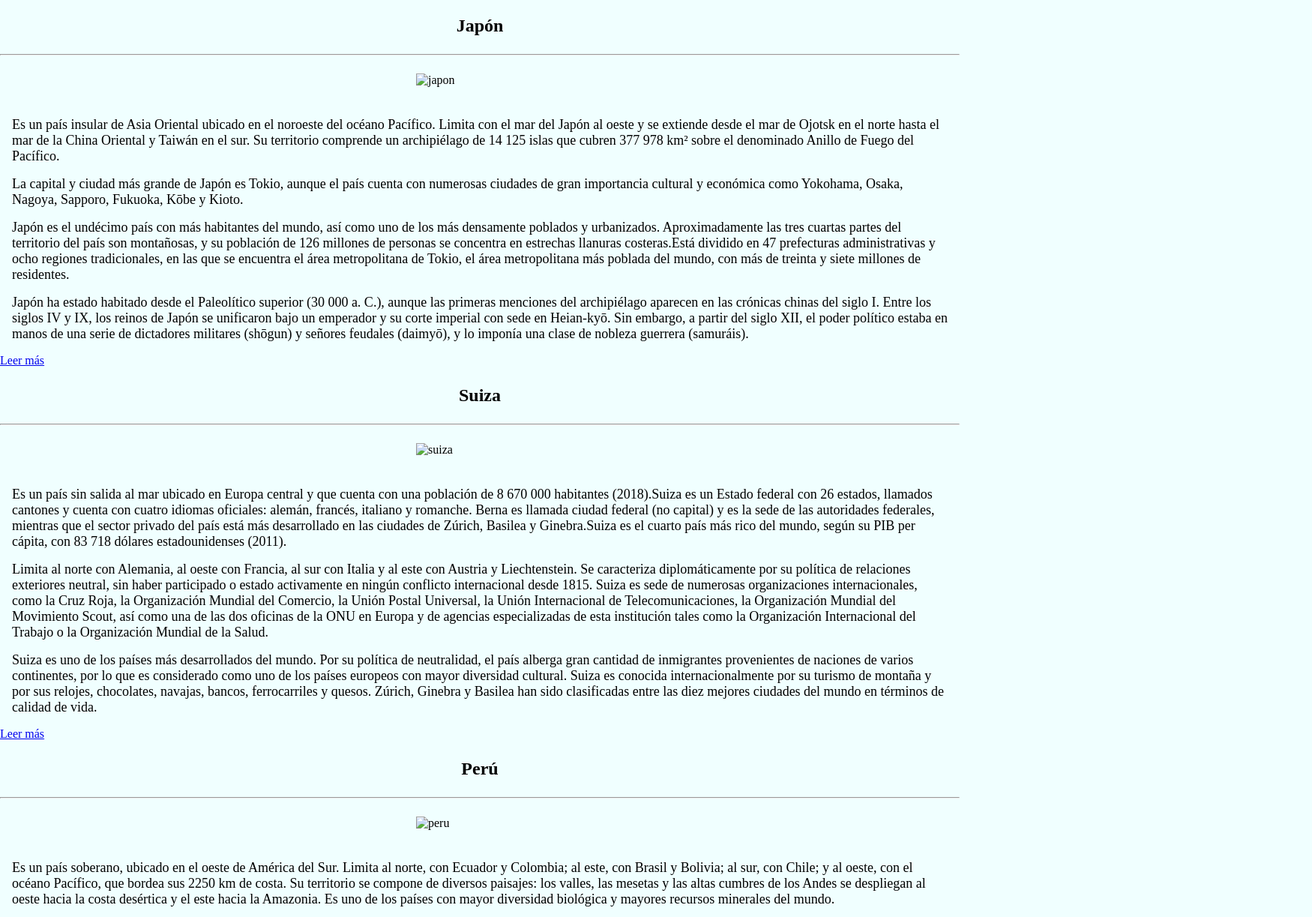
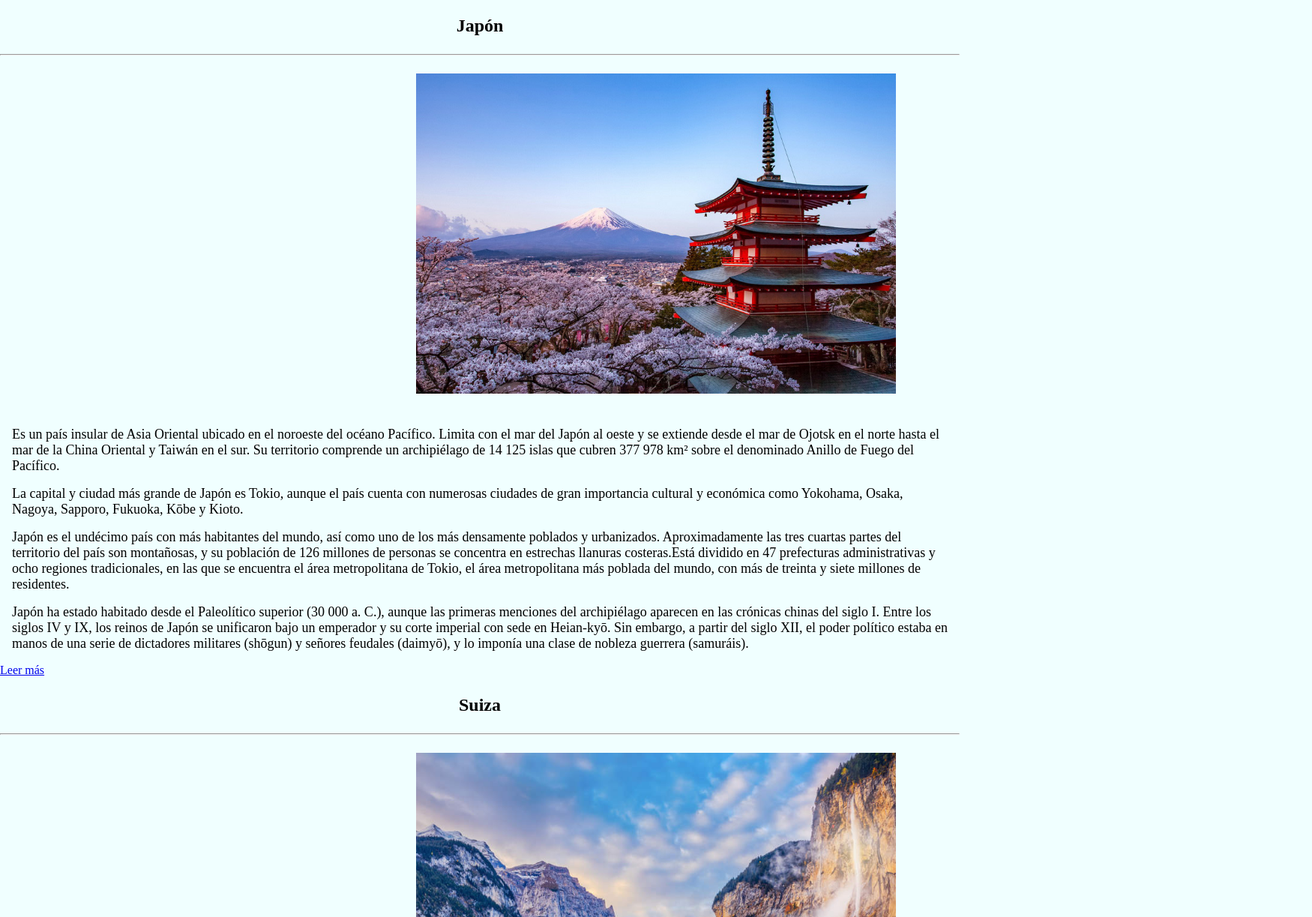
Before and after one commit to mayitzaespinoza261348-commits/practicas-Mayi, a plain HTML site: page u2/viajes.html in a window 1280 px wide. Shown: the part 72-1295 px from the top of the page at 75% size, 1750 px wide, since content can reach past the window. Drawn offline with Linux system fonts and the light colour scheme; the site is published under a folder, as on GitHub Pages, so addresses that start at the root find nothing.

Commit message:
Update viajes.html

```diff
--- a/u2/viajes.html
+++ b/u2/viajes.html
@@ -8,7 +8,7 @@
 <!--FUENTES-->
 
 <!--hoja de estilo css-->
-<link rel="stylesheet" href="../css/viajes.css">
+<link rel="stylesheet" href="../CSS/viajes.css">
 </head>
 <body>
     <header class="cabecera">
@@ -19,7 +19,7 @@
     <section class="japon">
     <h2>Japón</h2>
 <hr>
-    <img src="/img/japon.jpg" alt="japon">
+    <img src="../img/japon.jpg" alt="japon">
 <p>Es un país insular de Asia Oriental ubicado en el noroeste del océano Pacífico. Limita con el mar del Japón al oeste y se extiende desde el mar de Ojotsk en el norte hasta el mar de la China Oriental y Taiwán en el sur. Su territorio comprende un archipiélago de 14 125 islas que cubren 377 978 km² sobre el denominado Anillo de Fuego del Pacífico.</p>
 <p>La capital y ciudad más grande de Japón es Tokio, aunque el país cuenta con numerosas ciudades de gran importancia cultural y económica como Yokohama, Osaka, Nagoya, Sapporo, Fukuoka, Kōbe y Kioto.</p>
 <p>Japón es el undécimo país con más habitantes del mundo, así como uno de los más densamente poblados y urbanizados. Aproximadamente las tres cuartas partes del territorio del país son montañosas, y su población de 126 millones de personas se concentra en estrechas llanuras costeras.Está dividido en 47 prefecturas administrativas y ocho regiones tradicionales, en las que se encuentra el área metropolitana de Tokio, el área metropolitana más poblada del mundo, con más de treinta y siete millones de residentes.</p>
@@ -30,7 +30,7 @@
     <section class="suiza">
     <h2>Suiza</h2>
 <hr>
-    <img src="/img/lauterbrunnen_34b2ff66_1855074892_241002143640_800x800.jpg" alt="suiza">
+    <img src="../img/lauterbrunnen_34b2ff66_1855074892_241002143640_800x800.jpg" alt="suiza">
 <p>Es un país sin salida al mar ubicado en Europa central y que cuenta con una población de 8 670 000 habitantes (2018).Suiza es un Estado federal con 26 estados, llamados cantones y cuenta con cuatro idiomas oficiales: alemán, francés, italiano y romanche. Berna es llamada ciudad federal (no capital) y es la sede de las autoridades federales, mientras que el sector privado del país está más desarrollado en las ciudades de Zúrich, Basilea y Ginebra.Suiza es el cuarto país más rico del mundo, según su PIB per cápita, con 83 718 dólares estadounidenses (2011).</p>
 <p>Limita al norte con Alemania, al oeste con Francia, al sur con Italia y al este con Austria y Liechtenstein. Se caracteriza diplomáticamente por su política de relaciones exteriores neutral, sin haber participado o estado activamente en ningún conflicto internacional desde 1815. Suiza es sede de numerosas organizaciones internacionales, como la Cruz Roja, la Organización Mundial del Comercio, la Unión Postal Universal, la Unión Internacional de Telecomunicaciones, la Organización Mundial del Movimiento Scout, así como una de las dos oficinas de la ONU en Europa y de agencias especializadas de esta institución tales como la Organización Internacional del Trabajo o la Organización Mundial de la Salud.</p>
 <p>Suiza es uno de los países más desarrollados del mundo. Por su política de neutralidad, el país alberga gran cantidad de inmigrantes provenientes de naciones de varios continentes, por lo que es considerado como uno de los países europeos con mayor diversidad cultural. Suiza es conocida internacionalmente por su turismo de montaña y por sus relojes, chocolates, navajas, bancos, ferrocarriles y quesos. Zúrich, Ginebra y Basilea han sido clasificadas entre las diez mejores ciudades del mundo en términos de calidad de vida.</p>
@@ -40,7 +40,7 @@
     <section class="peru">
     <h2>Perú</h2>
  <hr>
-    <img src="/img/peru-machu-picchu-1.jpg" alt="peru">
+    <img src="../img/peru-machu-picchu-1.jpg" alt="peru">
 <p>Es un país soberano, ubicado en el oeste de América del Sur. Limita al norte, con Ecuador y Colombia; al este, con Brasil y Bolivia; al sur, con Chile; y al oeste, con el océano Pacífico, que bordea sus 2250 km de costa. Su territorio se compone de diversos paisajes: los valles, las mesetas y las altas cumbres de los Andes se despliegan al oeste hacia la costa desértica y el este hacia la Amazonia. Es uno de los países con mayor diversidad biológica y mayores recursos minerales del mundo.</p>
 <p>El Antiguo Perú fue una región de sucesivas civilizaciones desde el surgimiento de Caral-Supe en el 3200 a. C. El Imperio incaico fue el último Estado autóctono o indígena, el cual dominó gran parte del occidente sudamericano hacia el siglo XV. En el siguiente siglo se produjo la Conquista del Perú, tras la cual el territorio se configuró como un virreinato del Imperio español articulado en torno a la explotación de plata y oro con el trabajo forzado de indígenas (la mita) y de esclavos africanos en minas y haciendas. En 1551, la Corona española fundó oficialmente la Universidad Nacional Mayor de San Marcos en Lima, la primera y más antigua universidad del Nuevo Mundo. Las reformas borbónicas del siglo XVIII suscitaron diversos levantamientos contra la autoridad colonial, cuyo máximo exponente fue la rebelión de Túpac Amaru II.</p>
 <p>Perú es considerado como un mercado emergente, con un alto puntaje en el índice de desarrollo humano y una economía de renta media alta. Entre sus principales actividades económicas se incluyen la agricultura, la minería, la pesca, la construcción y el comercio. La cultura peruana es diversa como resultado del intenso mestizaje originado en la colonia. A ello se une la posterior influencia de migraciones decimonónicas procedentes del Japón, China y Europa.</p>
```
